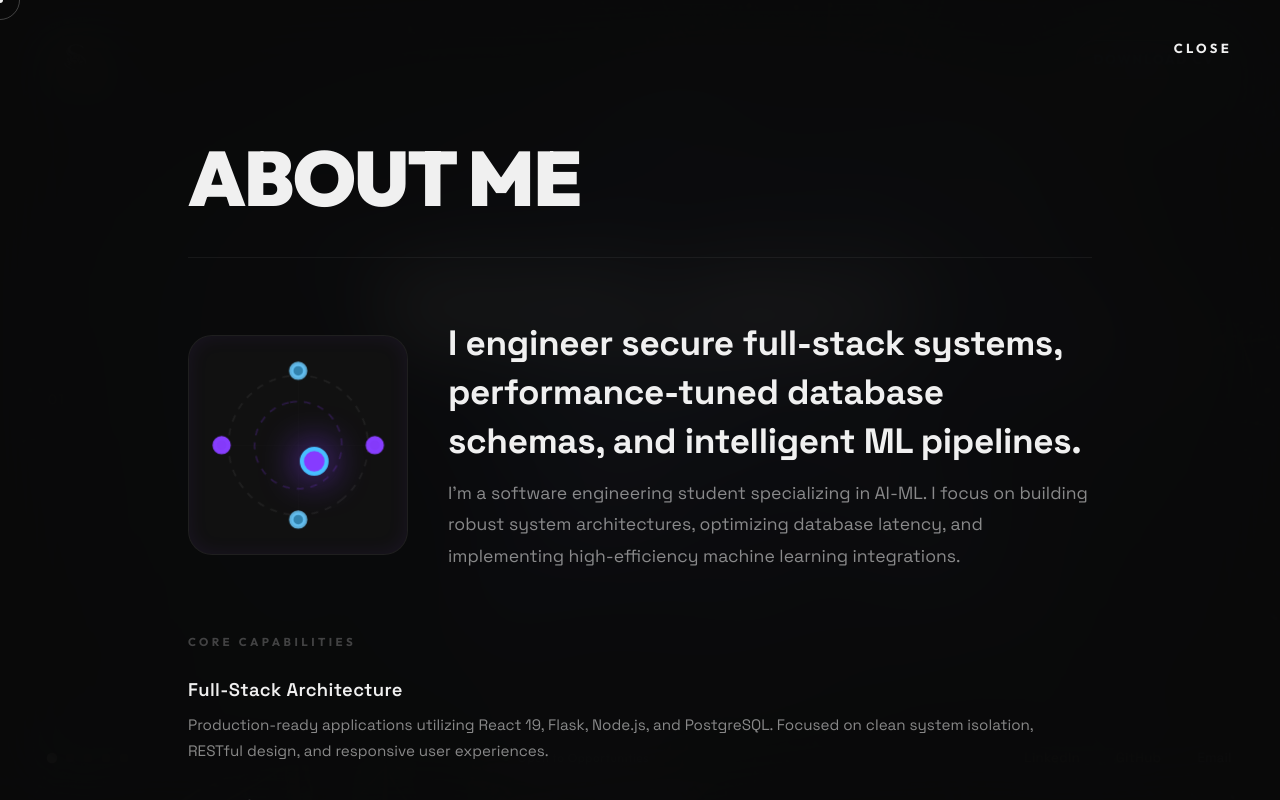
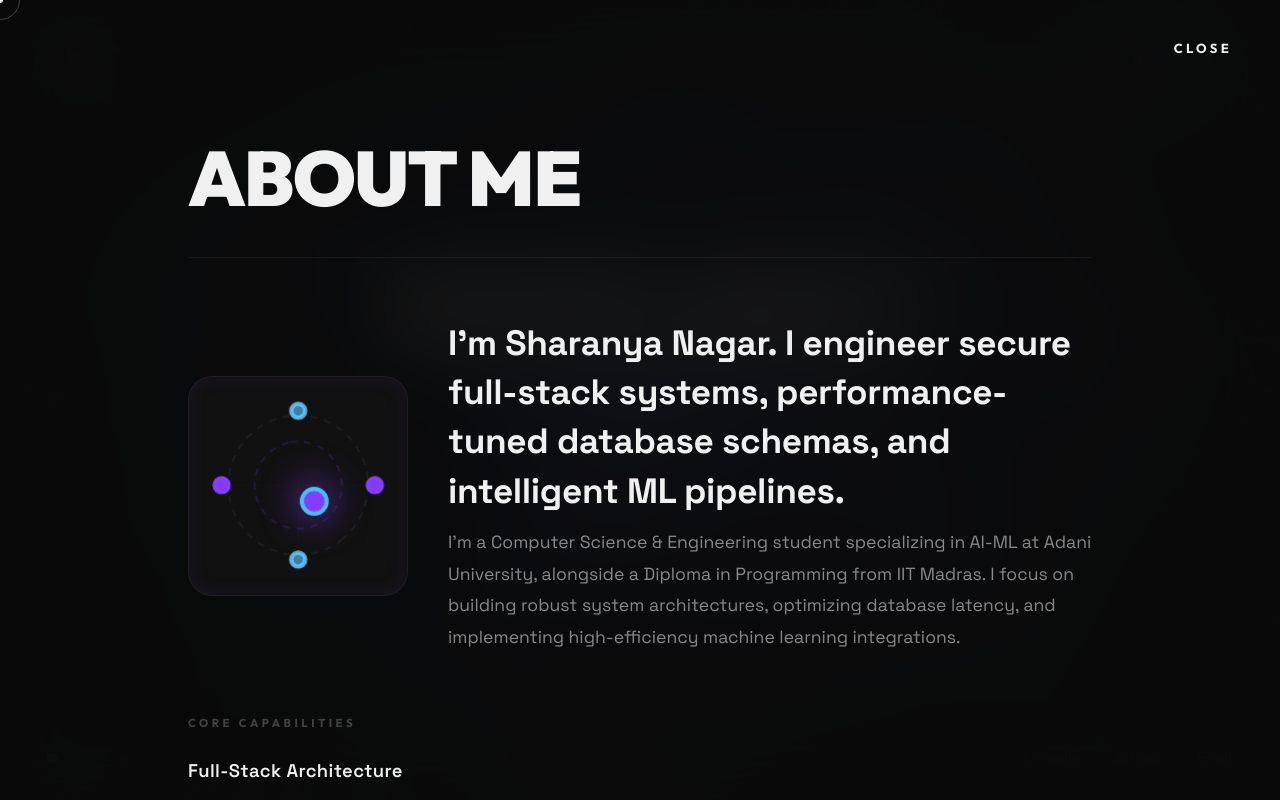
Before and after one commit to sharancreates/sharanportfolio, a React (Vite) app: page / in a window 1280 px wide. Both pictures are taken after a click on the button "READ FULL BIO". Built offline with nearby package versions, Linux system fonts and the light colour scheme.

Commit message:
add name and academic credentials to bio text

```diff
--- a/src/components/ContentOverlay.jsx
+++ b/src/components/ContentOverlay.jsx
@@ -158,10 +158,10 @@ export default function ContentOverlay({ activeSection, onClose }) {
                 </div>
                 <div className="about-hero-text">
                   <p className="bio-large">
-                    I engineer secure full-stack systems, performance-tuned database schemas, and intelligent ML pipelines.
+                    I'm Sharanya Nagar. I engineer secure full-stack systems, performance-tuned database schemas, and intelligent ML pipelines.
                   </p>
                   <p className="bio-sub">
-                    I'm a software engineering student specializing in AI-ML. I focus on building robust system architectures, optimizing database latency, and implementing high-efficiency machine learning integrations.
+                    I'm a Computer Science & Engineering student specializing in AI-ML at Adani University, alongside a Diploma in Programming from IIT Madras. I focus on building robust system architectures, optimizing database latency, and implementing high-efficiency machine learning integrations.
                   </p>
                 </div>
               </div>
```
